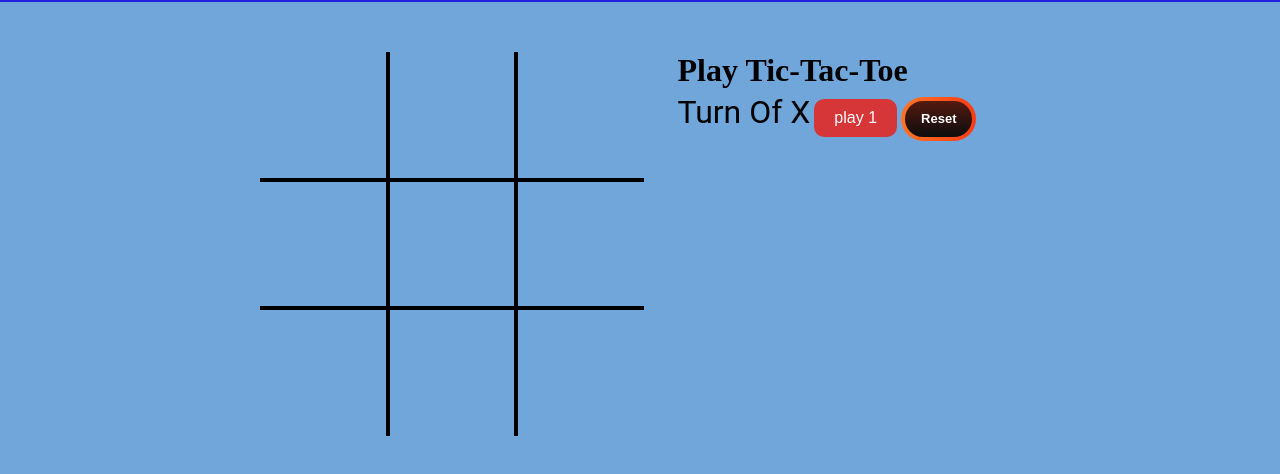
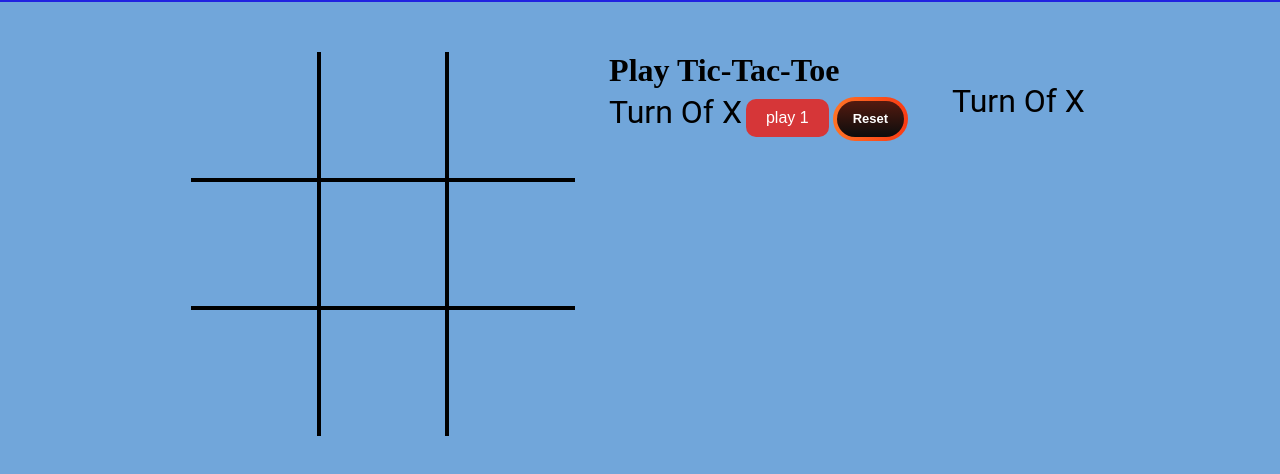
Before and after one commit to kuntal545/Tic-Tac-Toe-Game, a plain HTML site: page index.html in a window 1280 px wide. Shown: the part 48-522 px from the top of the page. Drawn offline with Linux system fonts and the light colour scheme; a web font is replaced by a local one.

Commit message:
Update index.html

```diff
--- a/index.html
+++ b/index.html
@@ -38,7 +38,8 @@
           <button id = "aiMode"> play 1</button>
          <button id="reset">Reset</button>
       </div>
-
+   </div>
+     <div class="in"><span class="info">Turn Of X</span></div>
       <div class="imgbox">
         <img src="excited.gif" alt=""/>
           <img id="drawGif" src="angry.gif" alt="">
```
